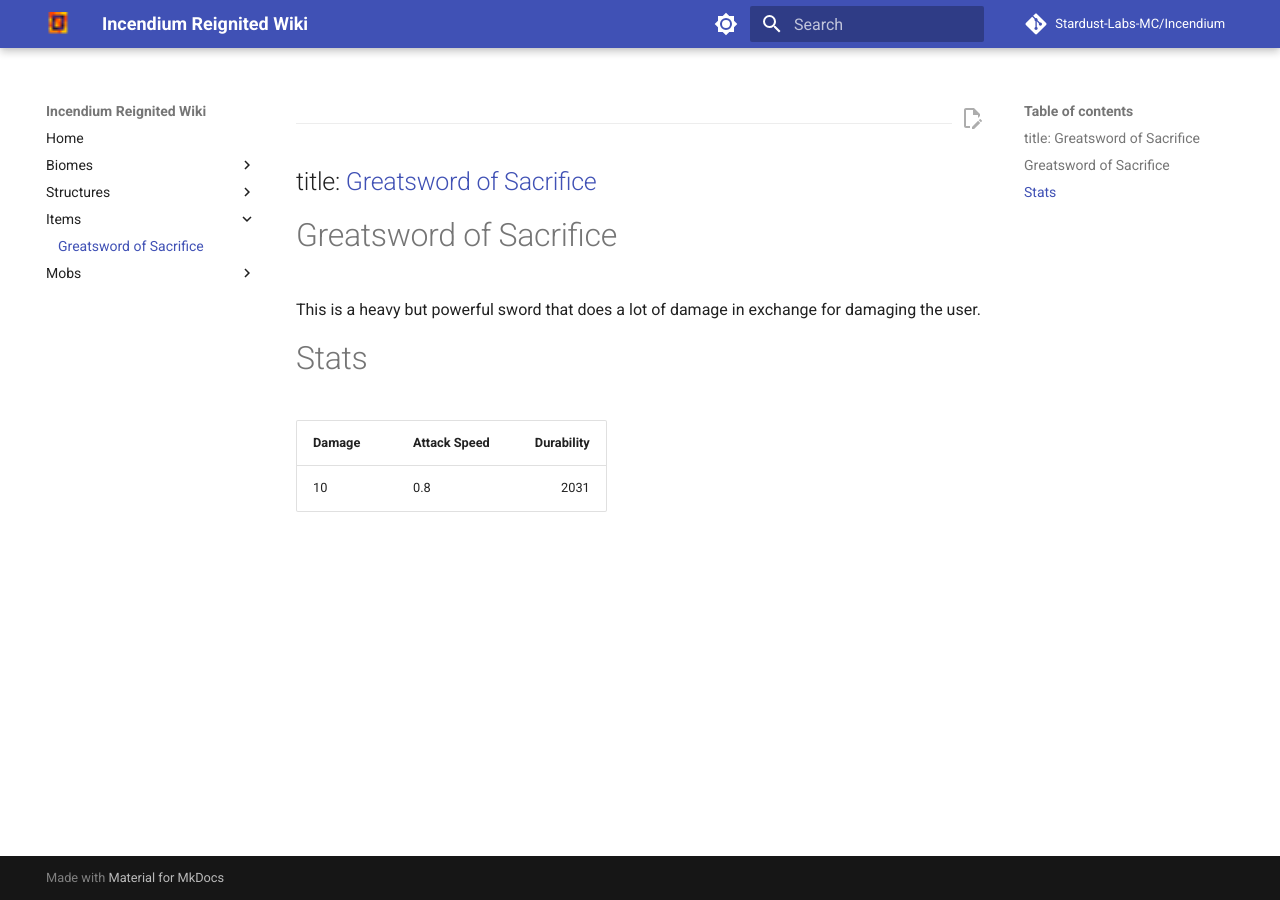
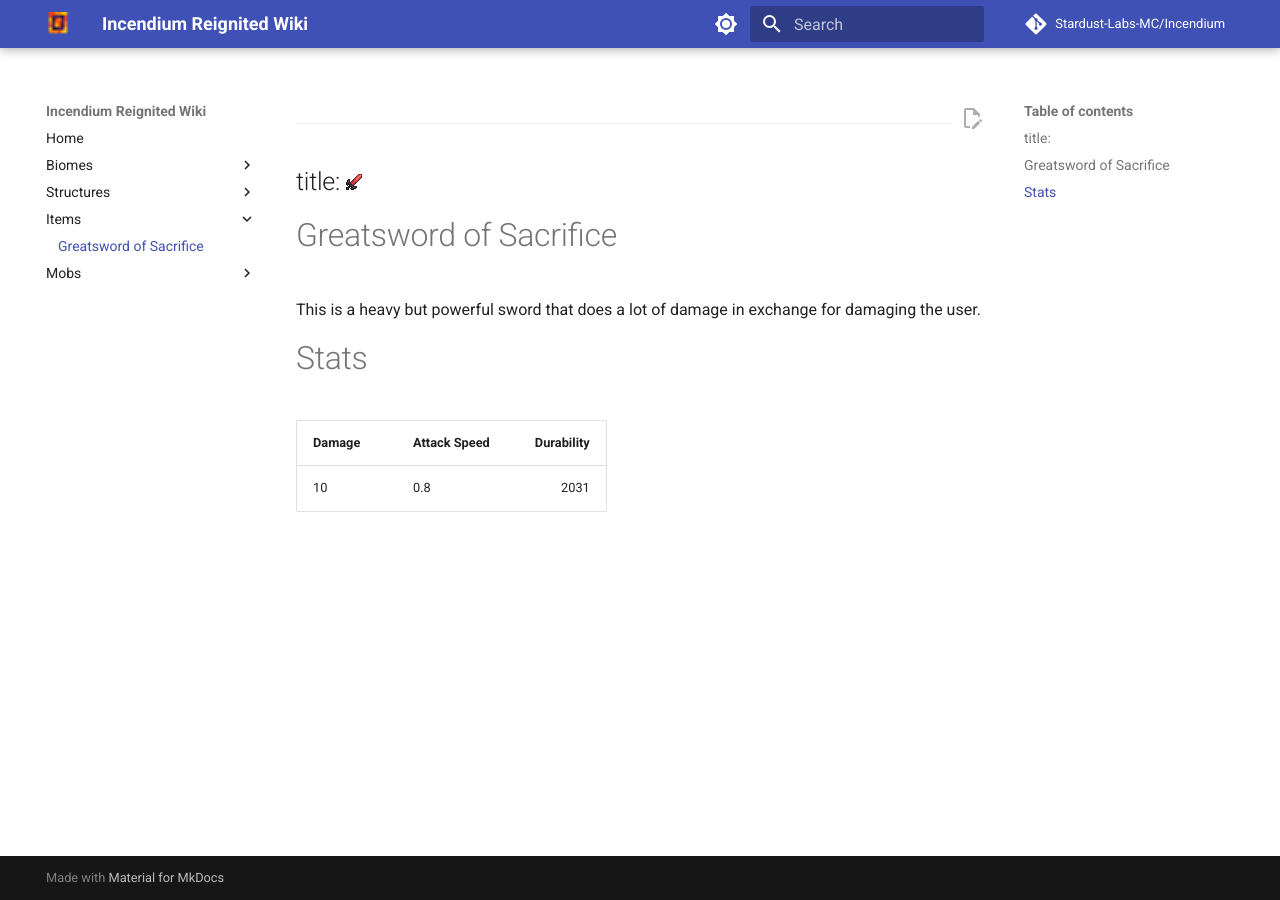
Before and after one commit to Stardust-Labs-MC/incendium-wiki, an MkDocs documentation site: the page built from docs/items/greatsword-of-sacrifice.md, in a window 1280 px wide. Built offline with MkDocs 1.6.1 and Material for MkDocs 9.7.7, drawn with Linux system fonts in a browser that asks for light colours; comment, search, counter and statistics services are not loaded.

Commit message:
Update greatsword-of-sacrifice.md

```diff
--- a/docs/items/greatsword-of-sacrifice.md
+++ b/docs/items/greatsword-of-sacrifice.md
@@ -1,5 +1,5 @@
 ---
-title: [Greatsword of Sacrifice](../assets/items/sacrifice.png)
+title: ![Greatsword of Sacrifice](../assets/items/sacrifice.png)
 ---
 
 # Greatsword of Sacrifice
```
